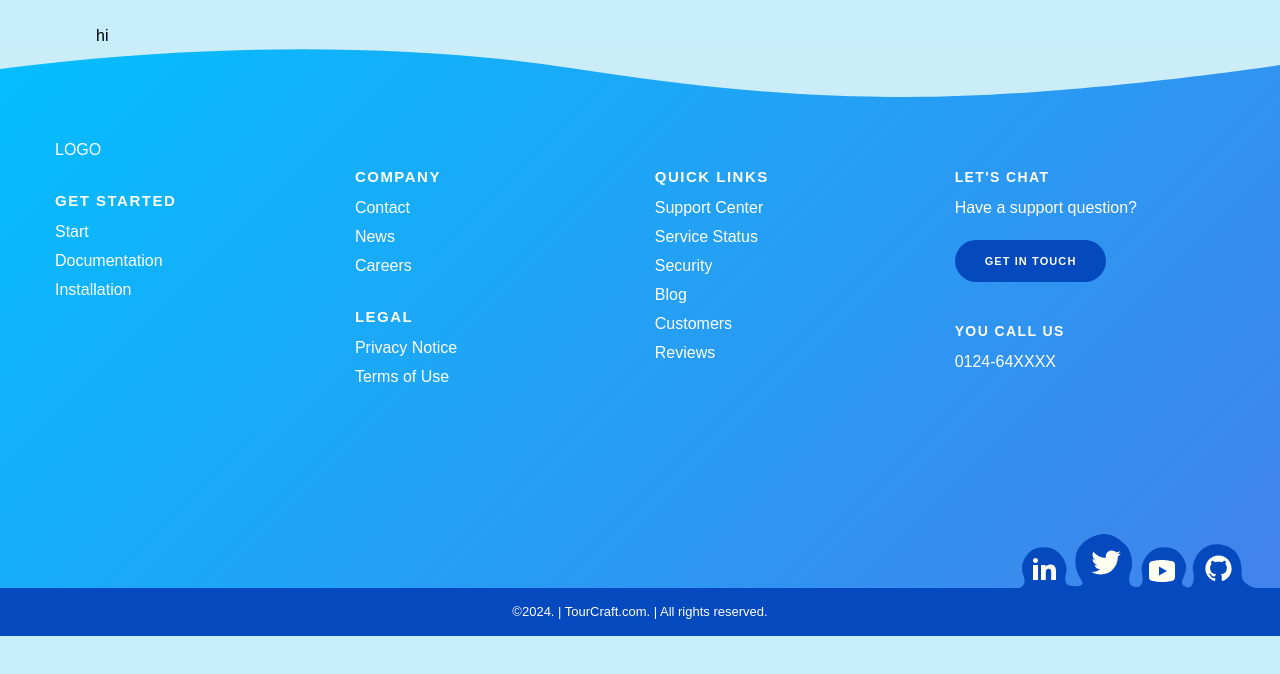
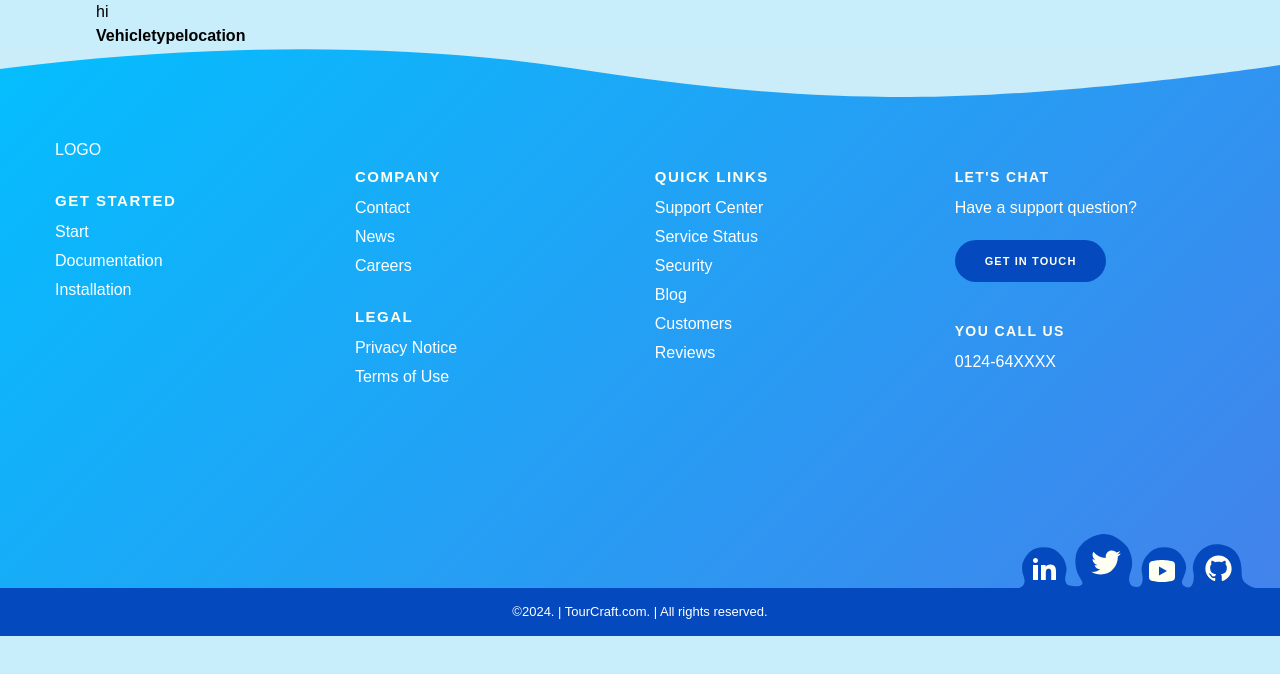
Before and after one commit to malakasadeep/ITP24_B9_09_Tourism_Management_System-MERN, a React (Vite) app in the folder client/: page /Vehicle in a window 1280 px wide. Shown: the top 674 px of the page. Built offline with nearby package versions, Linux system fonts and the light colour scheme; no server answers; a web font is replaced by a local one.

Commit message:
create table

```diff
--- a/client/src/pages/VehicleManagement/Vehicle.jsx
+++ b/client/src/pages/VehicleManagement/Vehicle.jsx
@@ -27,9 +27,8 @@ function Vehicle() {
 
       <div className="md:px-24">
 
-        <div className="mt-6 grid grid-cols-1 gap-x-6 gap-y-10 sm:grid-cols-2 lg:grid-cols-3 xl:gap-x-8">
           <h1>hi</h1>
-        </div>
+    <th>Vehicle</th><th>type</th><th>location</th>
       </div>
     </div>
   );
```
